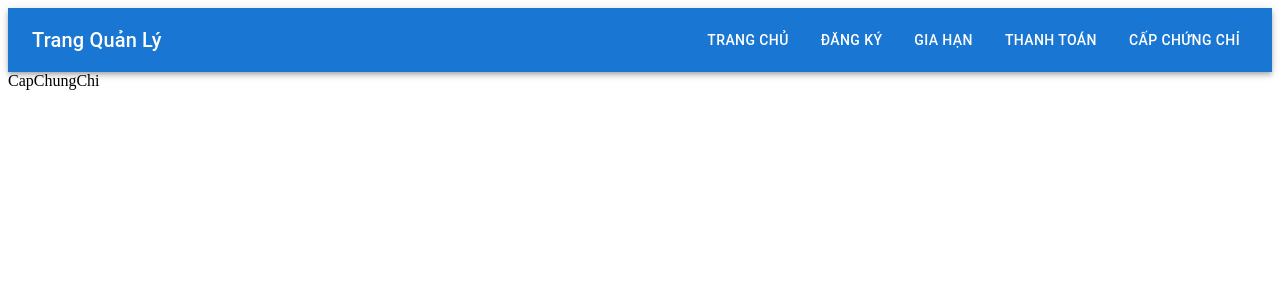
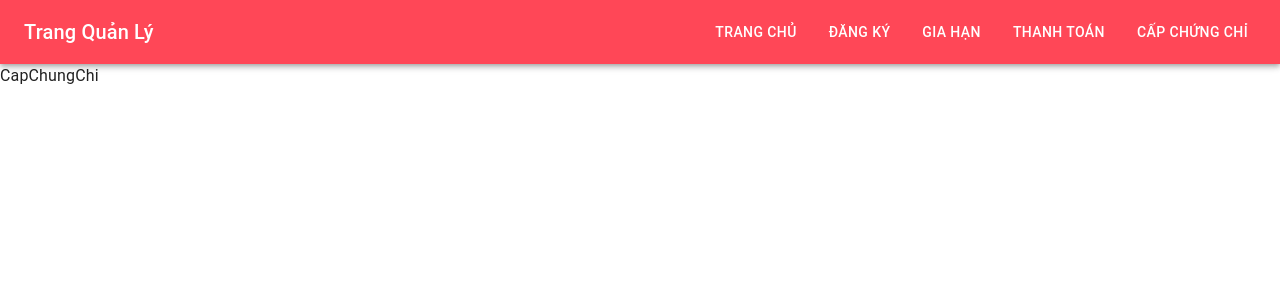
Before and after one commit to hmquan191/HCMUS-PTTK-Web, a React (Vite) app in the folder frontend/: page /cap-chung-chi in a window 1280 px wide. Shown: the top 300 px of the page. Built offline with nearby package versions, Linux system fonts and the light colour scheme.

Commit message:
add theme.js

```diff
--- a/frontend/src/components/Header/index.jsx
+++ b/frontend/src/components/Header/index.jsx
@@ -1,7 +1,6 @@
 import React from 'react';
 import { AppBar, Toolbar, Typography, Button, Box } from '@mui/material';
 import { Link } from 'react-router-dom';
-
 const Header = () => {
   return (
     <AppBar position="static">
@@ -11,7 +10,7 @@ const Header = () => {
         </Typography>
 
         <Box sx={{ display: 'flex', gap: 2 }}>
-          <Button color="inherit" component={Link} to="/">
+          <Button color='inherit' component={Link} to="/">
             Trang Chủ
           </Button>
           <Button color="inherit" component={Link} to="/dang-ky">
--- a/frontend/src/main.jsx
+++ b/frontend/src/main.jsx
@@ -4,12 +4,12 @@ import App from './App'
 import CssBaseline from '@mui/material/CssBaseline'
 import { Experimental_CssVarsProvider as CssVarsProvider } from '@mui/material/styles'
 
-// import theme from './theme'
+import theme from './theme'
 
 ReactDOM.createRoot(document.getElementById('root')).render(
   // <React.StrictMode>
-  <CssVarsProvider>
-    {/* <CssBaseline /> */}
+  <CssVarsProvider theme={theme}>
+    <CssBaseline/>
     <App />
   </CssVarsProvider>
   // </React.StrictMode>
--- a/frontend/src/theme.js
+++ b/frontend/src/theme.js
@@ -1,97 +1,22 @@
-import { experimental_extendTheme as extendTheme } from "@mui/material/styles";
+// src/theme.js
+import { createTheme } from '@mui/material/styles';
 
-import { deepOrange, orange, teal, cyan} from "@mui/material/colors";
-import { BorderColor } from "@mui/icons-material";
-
-const APP_BAR_HEIGHT = "58px";
-const BOARD_BAR_HEIGHT = "60px";
-const BOARD_CONTENT_HEIGHT = `calc(100vh - ${APP_BAR_HEIGHT} - ${BOARD_BAR_HEIGHT})`; // dung calc de tinh toan phan con lai cua Content
-const COLUMN_HEADER_HEIGHT = "50px";
-const COLUMN_FOOTER_HEIGHT = "56px";
-const theme = extendTheme({
-  trello: {
-    appBarHeight: APP_BAR_HEIGHT,
-    boardBarHeight: BOARD_BAR_HEIGHT,
-    boardContentHeight: BOARD_CONTENT_HEIGHT,
-    columnHeaderHeight: COLUMN_HEADER_HEIGHT,
-    columnFooterHeight: COLUMN_FOOTER_HEIGHT,
-  },
-
-  colorSchemes: {
-    light: {
-      palette: {
-        primary: teal,
-        secondary: deepOrange,
-      },
+const theme = createTheme({
+  palette: {
+    mode: 'light', // hoặc 'light'
+    primary: {
+      main: '#ff4757', // xanh lá sẫm
     },
-    dark: {
-      palette: {
-        primary: cyan,
-        secondary: orange,
-      },
+    secondary: {
+      main: '#7bed9f', // trắng nhẹ
+    },
+    background: {
+      default: '#ffffff', // đen tuyền
+      paper: '#e84118',
     },
   },
-
-  components: {
-    MuiCssBaseline: {
-      styleOverrides: {
-        body: {
-          "*::-webkit-scrollbar": {
-            width: "8px",
-            height: "8px",
-          },
-          "*::-webkit-scrollbar-thumb ": {
-            backgroundColor: "#dcdde1",
-            borderRadius: "8px",
-          },
-          "*::-webkit-scrollbar-thumb:hover": {
-            backgroundColor: "#white",
-          },
-          "*::-webkit-scrollbar-track": { m: 2 },
-        },
-      },
-    },
-    MuiButton: {
-      styleOverrides: {
-        root: {
-          textTransform: "none", // ve binh thuong ko ghi hoa
-          borderWidth: "0.5px",
-          "&:hover": { borderWidth: "0.5px" },
-        },
-      },
-    },
-
-    MuiInputLabel: {
-      styleOverrides: {
-        root: {
-          fontSize: "0.875rem",
-        },
-      },
-    },
-    MuiTypography: {
-      styleOverrides: {
-        root: {
-          "&.MuiTypography-body1": { fontSize: "0.875rem" },
-        },
-      },
-    },
-    MuiOutlinedInput: {
-      styleOverrides: {
-        root: {
-          // color: theme.palette.primary.main,
-          fontSize: "0.875rem",
-          "& fieldset": {
-            borderWidth: "0.5px !important",
-          },
-          "&:hover fieldset": {
-            borderWidth: "1px !important",
-          },
-          "&.Mui-focused fieldset": {
-            borderWidth: "1px !important",
-          },
-        },
-      },
-    },
+  typography: {
+    fontFamily: '"Roboto", "Helvetica", "Arial", sans-serif',
   },
 });
 
```
